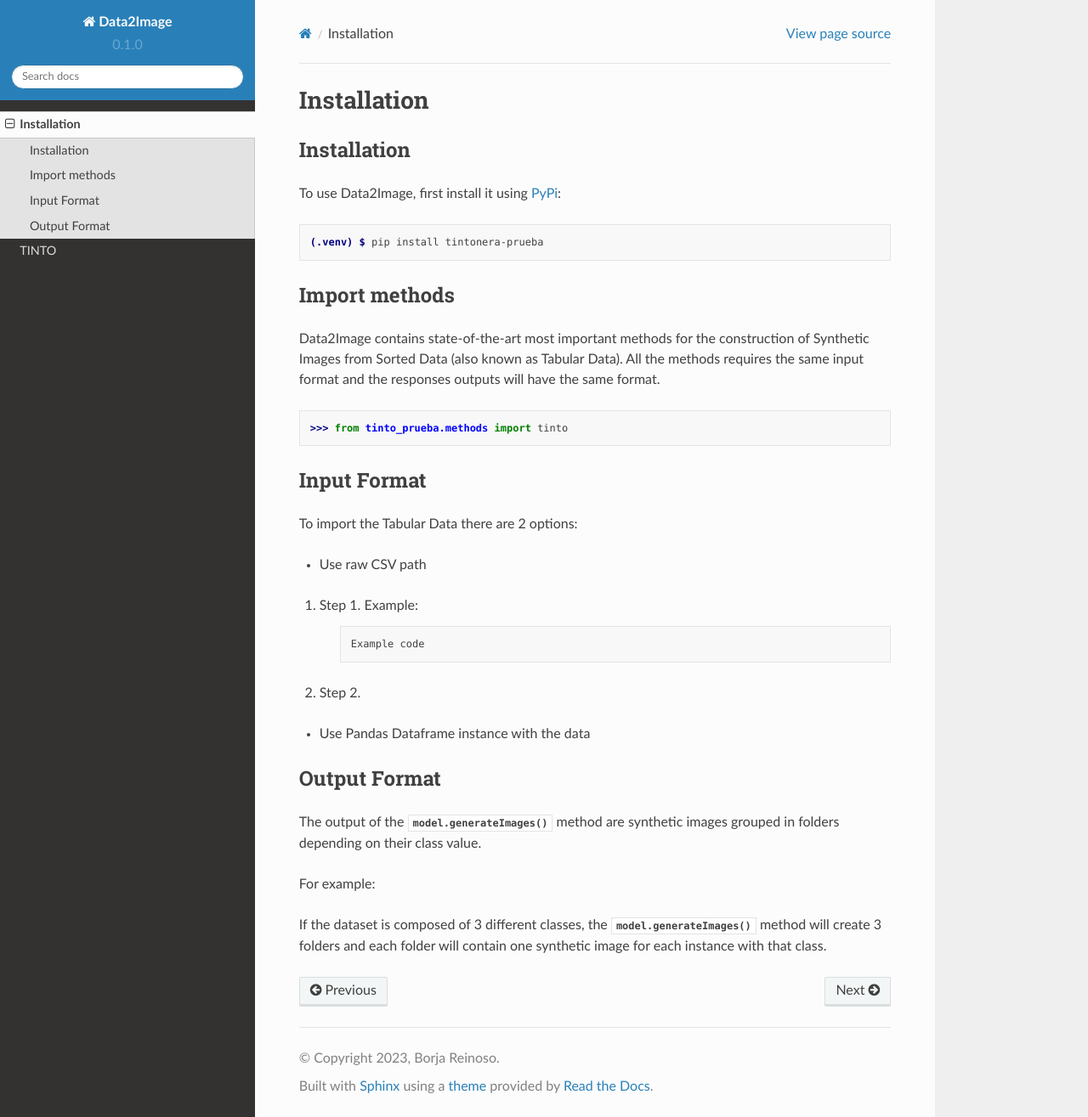
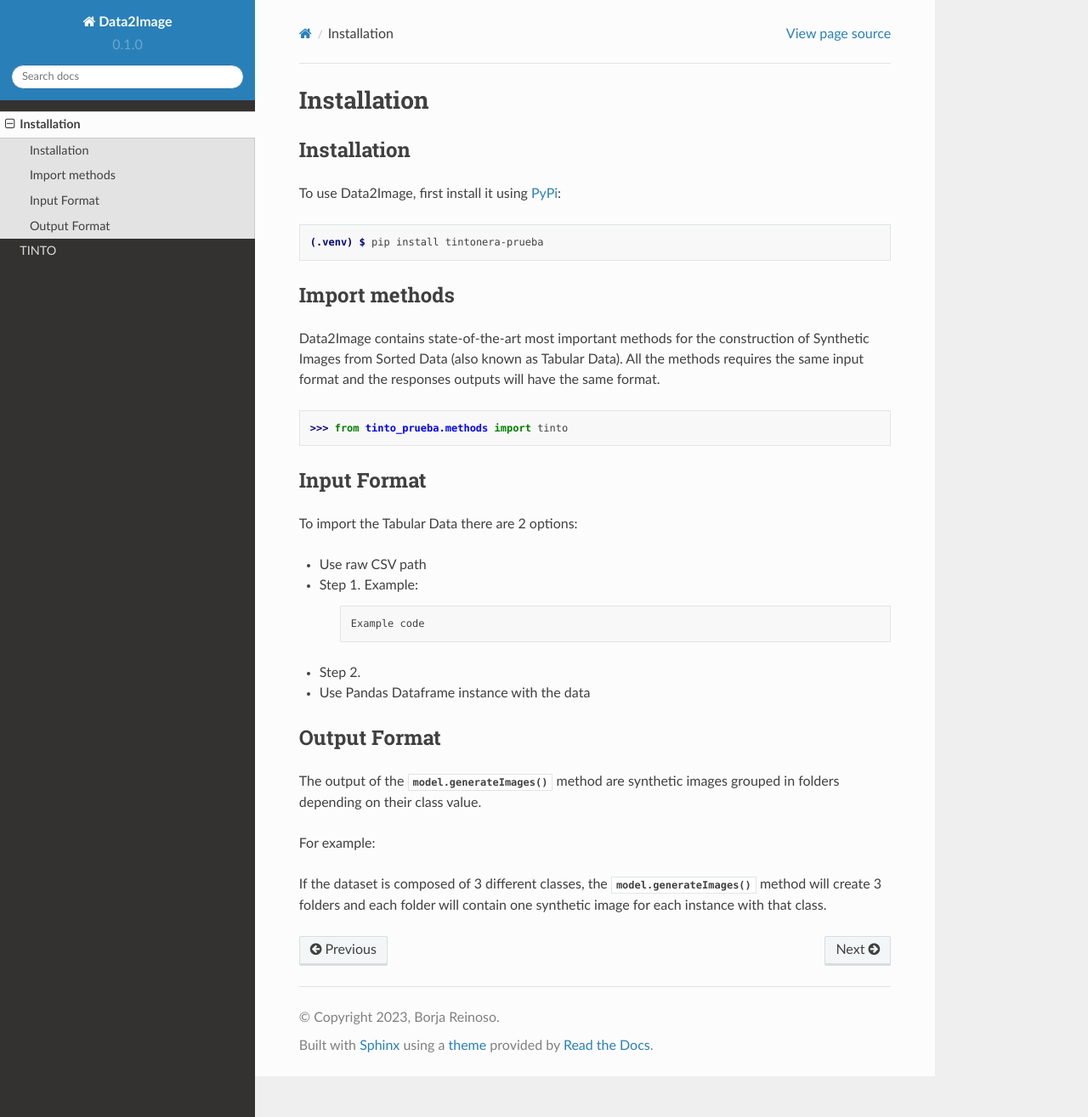
Before and after one commit to oeg-upm/TINTOlib-Documentation, a Sphinx documentation site: the page built from docs/source/installation.rst, in a window 1280 px wide and 1315 px high. Shown: the whole window at 85% size. Built offline with Sphinx 7.4.7 and the Read the Docs theme 2.0.0, drawn with Linux system fonts in a browser that asks for light colours; pages that are not in the unit, such as notebooks, are missing from menus.

```diff
--- a/docs/source/installation.rst
+++ b/docs/source/installation.rst
@@ -24,13 +24,13 @@ Input Format
 To import the Tabular Data there are 2 options:
 
 * Use raw CSV path
-#. Step 1. Example:
+* Step 1. Example:
 
     .. code-block:: bash
 
       Example code
 
-#. Step 2.
+* Step 2.
 
 * Use Pandas Dataframe instance with the data
 
```
